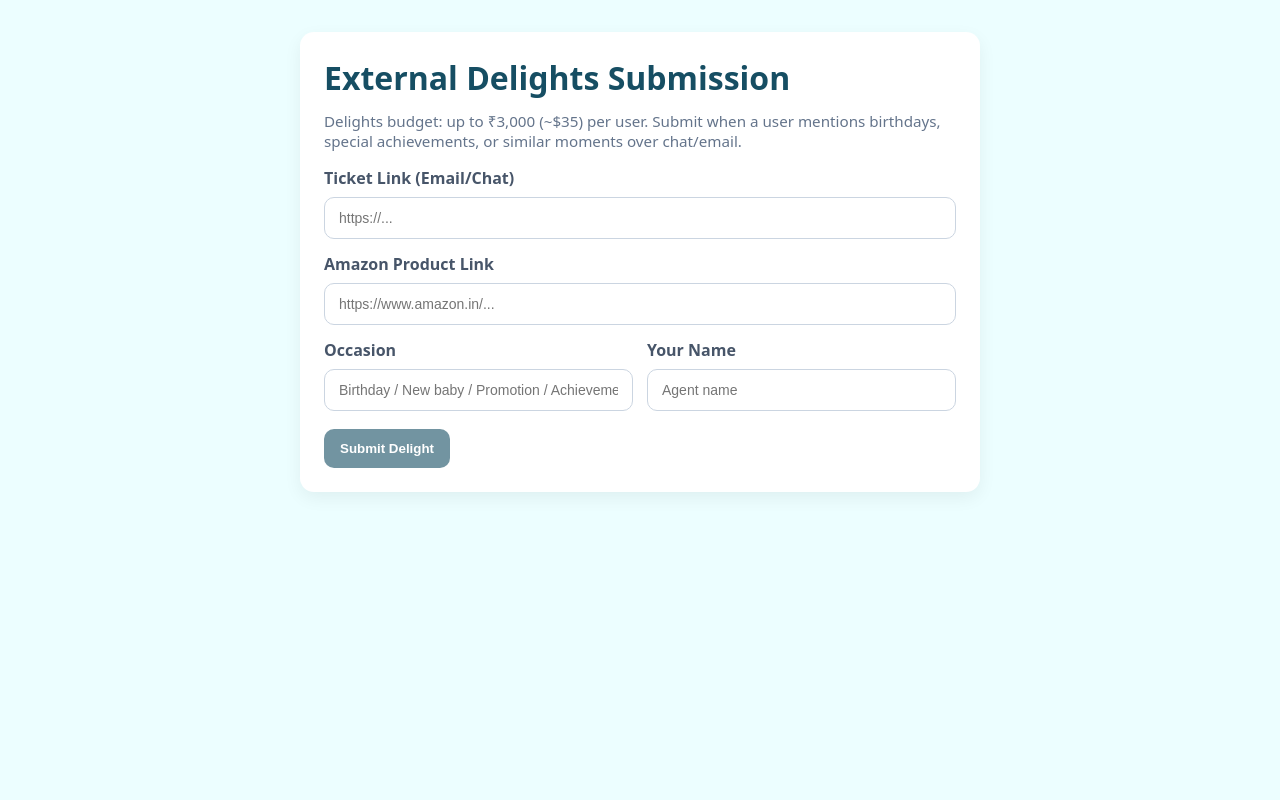
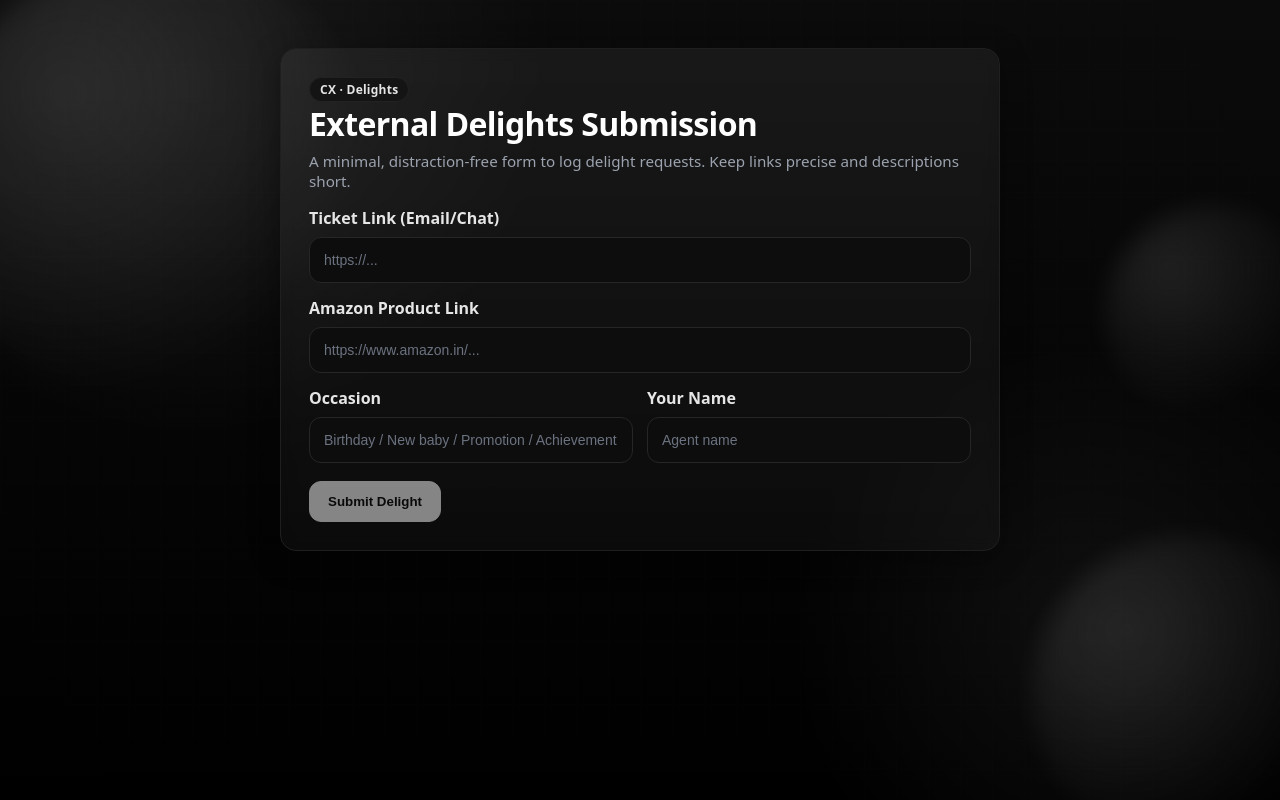
Before and after one commit to ayushmokal/cx-delights, a Next.js app: page / in a window 1280 px wide. Built offline with nearby package versions, Linux system fonts and the light colour scheme.

Commit message:
ui: Ultrahuman-inspired monochrome theme with animated background orbs; grayscale confetti

```diff
--- a/app/globals.css
+++ b/app/globals.css
@@ -1,9 +1,12 @@
 :root{
-  --primary:#164e63; /* deep blue */
-  --secondary:#f97316; /* orange */
-  --bg:#ecfeff; /* light cyan */
-  --text:#475569; /* slate gray */
-  --success:#16a34a; /* green */
+  /* Ultrahuman-inspired monochrome palette */
+  --bg:#0a0a0a;
+  --surface:#111111;
+  --border:#1f1f1f;
+  --text:#e6e6e6;
+  --muted:#9ca3af;
+  --primary:#ffffff;
+  --success:#a3e635; /* subtle lime for success */
 }
 
 *{box-sizing:border-box}
@@ -12,26 +15,52 @@ body{
   margin:0;
   background:var(--bg);
   color:var(--text);
+  -webkit-font-smoothing:antialiased; -moz-osx-font-smoothing:grayscale;
   font-family: ui-sans-serif, system-ui, -apple-system, Segoe UI, Roboto, Ubuntu, Cantarell, Noto Sans, Helvetica Neue, Arial, "Apple Color Emoji", "Segoe UI Emoji";
 }
 
-.container{
-  max-width:720px; margin:0 auto; padding:32px 20px;
+/* Subtle animated background */
+.bg{
+  position:fixed; inset:0; pointer-events:none; overflow:hidden;
+  background: radial-gradient(600px 600px at 15% 10%, rgba(255,255,255,0.06), transparent 60%),
+              radial-gradient(500px 500px at 85% 80%, rgba(255,255,255,0.05), transparent 60%),
+              linear-gradient(180deg, #0b0b0b 0%, #000 100%);
+}
+.bg::after{
+  content:""; position:absolute; inset:0; opacity:0.25; mix-blend-mode:overlay;
+  background-image: linear-gradient(rgba(255,255,255,0.05) 1px, transparent 1px),
+                    linear-gradient(90deg, rgba(255,255,255,0.05) 1px, transparent 1px);
+  background-size: 32px 32px;
+  mask-image: radial-gradient(circle at 50% 50%, black 60%, transparent 100%);
+}
+.orb{position:absolute; border-radius:999px; filter:blur(12px); opacity:0.25;
+  background: radial-gradient(circle at 30% 30%, rgba(255,255,255,0.4), rgba(255,255,255,0.06) 60%, transparent 70%);
+  animation: float 14s ease-in-out infinite;
+}
+.orb.small{width:220px; height:220px;}
+.orb.medium{width:320px; height:320px;}
+.orb.large{width:460px; height:460px;}
+@keyframes float{0%{transform:translateY(0) translateX(0)} 50%{transform:translateY(16px) translateX(12px)} 100%{transform:translateY(0) translateX(0)}}
+
+.container{ max-width:760px; margin:0 auto; padding:48px 20px; }
+
+.card{
+  background: linear-gradient(180deg, rgba(255,255,255,0.06), rgba(255,255,255,0.03));
+  border:1px solid var(--border);
+  border-radius:16px; padding:28px; box-shadow:0 8px 30px rgba(0,0,0,0.35);
+  backdrop-filter: blur(8px);
 }
 
-.card{
-  background:white; border-radius:14px; padding:24px; box-shadow:0 6px 18px rgba(0,0,0,0.06);
-}
-
-h1{margin:0 0 12px; color:var(--primary)}
+h1{margin:0 0 6px; color:var(--primary); letter-spacing:-0.02em}
 h2{margin:24px 0 8px; color:var(--primary)}
-p.small{margin:6px 0 16px; font-size:0.95rem; color:#64748b}
+p.small{margin:6px 0 16px; font-size:0.95rem; color:var(--muted)}
 
 label{display:block; font-weight:600; margin:14px 0 8px}
 input[type="text"], input[type="url"], select, textarea{
-  width:100%; padding:12px 14px; border:1px solid #cbd5e1; border-radius:10px; font-size:14px; color:var(--text); outline:none; background:#fff;
+  width:100%; padding:14px 14px; border:1px solid #262626; border-radius:12px; font-size:14px; color:var(--text); outline:none; background:#0d0d0d;
 }
-input:focus, select:focus, textarea:focus{border-color:var(--primary); box-shadow:0 0 0 3px rgba(22,78,99,0.15)}
+input::placeholder, textarea::placeholder{color:#6b7280}
+input:focus, select:focus, textarea:focus{border-color:#e5e7eb; box-shadow:0 0 0 4px rgba(255,255,255,0.08)}
 textarea{min-height:96px; resize:vertical}
 
 .row{display:grid; grid-template-columns:1fr; gap:14px}
@@ -39,15 +68,18 @@ textarea{min-height:96px; resize:vertical}
 
 .btn{
   display:inline-flex; align-items:center; justify-content:center; gap:8px;
-  background:var(--primary); color:white; border:none; border-radius:10px; padding:12px 16px; font-weight:700; cursor:pointer;
+  background:var(--primary); color:#0a0a0a; border:1px solid #fff; border-radius:12px; padding:12px 18px; font-weight:800; cursor:pointer;
+  transition: transform .08s ease, background .2s ease, color .2s ease;
 }
-.btn:disabled{opacity:0.6; cursor:not-allowed}
-.btn.secondary{background:var(--secondary)}
+.btn:hover{transform:translateY(-1px)}
+.btn:active{transform:translateY(0)}
+.btn:disabled{opacity:0.5; cursor:not-allowed}
+.btn.secondary{background:transparent; color:var(--primary); border-color:#2b2b2b}
 .success{color:var(--success)}
 
-.badge{display:inline-block; padding:2px 8px; border-radius:999px; background:#e2e8f0; color:#0f172a; font-size:12px; font-weight:600}
+.badge{display:inline-block; padding:3px 10px; border-radius:999px; background:#141414; color:#e5e5e5; border:1px solid #222; font-size:12px; font-weight:700; letter-spacing:.02em}
 
-.footer{margin-top:18px; font-size:12px; color:#64748b}
+.footer{margin-top:18px; font-size:12px; color:#9ca3af}
 
 /* Confetti canvas overlay */
 #confetti-canvas{position:fixed; inset:0; pointer-events:none}
--- a/app/page.tsx
+++ b/app/page.tsx
@@ -38,7 +38,7 @@ function useConfetti() {
       x: w/2, y: h/2, r: 4+Math.random()*4,
       dx: (Math.random()*2-1)*6,
       dy: -Math.random()*6-4,
-      color: ['#f97316','#16a34a','#164e63','#eab308','#06b6d4'][Math.floor(Math.random()*5)],
+      color: ['#ffffff','#e5e7eb','#a3a3a3'][Math.floor(Math.random()*3)],
       life: 60 + Math.random()*40
     }));
     let frame = 0;
@@ -102,9 +102,16 @@ export default function Page() {
 
   return (
     <div className="container">
+      {/* Background ornaments */}
+      <div className="bg" aria-hidden>
+        <div className="orb large" style={{top:-60, left:-80}} />
+        <div className="orb medium" style={{bottom:-40, right:-60, animationDelay:'-3s'}} />
+        <div className="orb small" style={{top:200, right:-40, animationDelay:'-6s'}} />
+      </div>
       <div className="card">
+        <span className="badge">CX · Delights</span>
         <h1>External Delights Submission</h1>
-        <p className="small">Delights budget: up to ₹3,000 (~$35) per user. Submit when a user mentions birthdays, special achievements, or similar moments over chat/email.</p>
+        <p className="small">A minimal, distraction‑free form to log delight requests. Keep links precise and descriptions short.</p>
         <form onSubmit={onSubmit}>
           <label htmlFor="ticket">Ticket Link (Email/Chat)</label>
           <input id="ticket" type="url" placeholder="https://..." required value={form.ticketLink}
```
